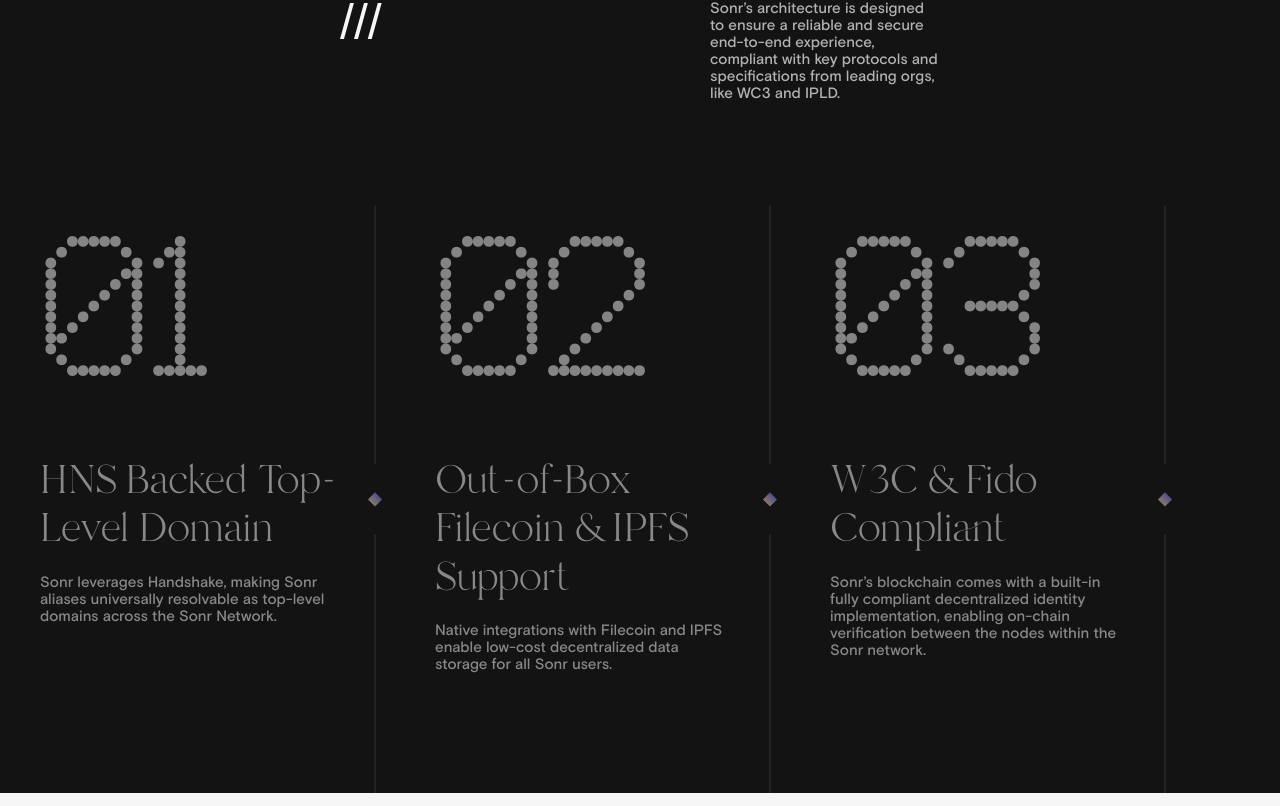
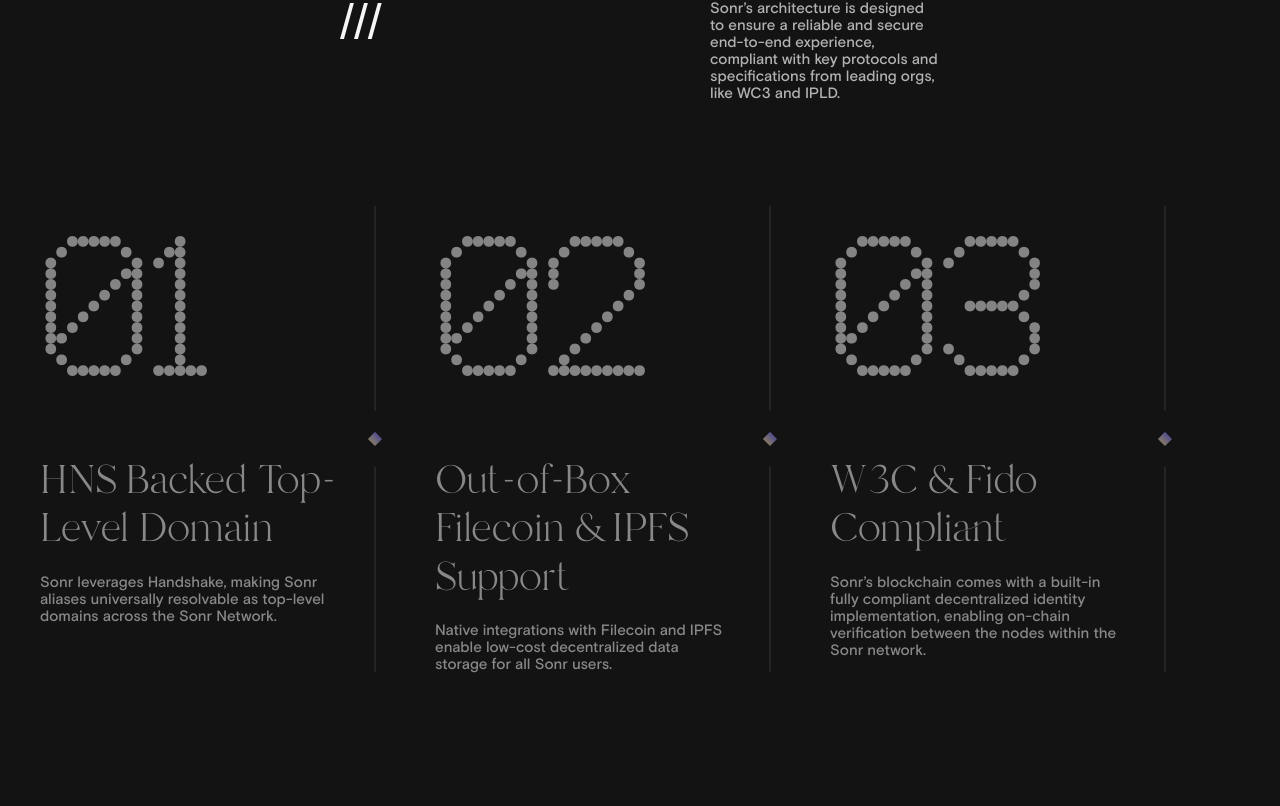
Before and after one commit to NotDaymere/sonr, a React (Create React App) app: page /technology in a window 1280 px wide. Shown: the part 2744-3550 px from the top of the page. Built offline with nearby package versions, Linux system fonts and the light colour scheme.

Commit message:
Update Technology

```diff
--- a/src/components/Pages/Technology/Technology.scss
+++ b/src/components/Pages/Technology/Technology.scss
@@ -1,5 +1,5 @@
 @import "../../../assets/scss/vars";
 
 .Technology {
-
+    overflow: hidden;
 }
--- a/src/components/Pages/Technology/elements/Cards/Cards.jsx
+++ b/src/components/Pages/Technology/elements/Cards/Cards.jsx
@@ -3,6 +3,8 @@
 import { useState, useRef } from 'react'
 
 import { gsap } from "gsap";
+
+import IMG1 from '../../../../../assets/img/Technology/img1.png';
 
 //Elements
 
@@ -10,6 +12,8 @@
 
     const [cardItemActive, setCardItemActive] = useState(null);
     const refCards = useRef([]);
+    const refCardsImg = useRef([]);
+    const refCardsImgContainer = useRef();
 
     const dataCards = [
         {
@@ -28,11 +32,23 @@
 
     const CardActiveChange = (e) => {
         const index = e.currentTarget.dataset.index;
+        setCardItemActive(index);
+        let tl = gsap.timeline();
 
-        let tl = gsap.timeline();
-        tl.to(refCards.current,
+        if(index == cardItemActive) {
+            tl.to(refCards.current[index],
                 { maxWidth: 800, duration : 1, ease:"power2.inOut" }
+            ).to(refCardsImg.current[index],
+                { opacity : 1, width: '100%', height: '100%', duration : 1, ease:"expo.inOut" }
+            ).reverse(1);
+        } else {
+            tl.to(refCards.current[index],
+                { maxWidth: 800, duration : 1, ease:"power2.inOut" }
+            ).to(refCardsImg.current[index],
+                { opacity : 1, width: '100%', height: '100%', duration : 1, ease:"expo.inOut" }
             );
+        }
+
     }
 
     return (
@@ -44,8 +60,9 @@
                     <div className={style.Cards_des}>Sonr’s architecture is designed to ensure a reliable and secure end-to-end experience, compliant with key protocols and specifications from leading orgs, like WC3 and IPLD.</div>
                 </div>
                 <div className={style.Cards_content}>
+                    <div className={style.Cards_content_container}>
                         {dataCards.map((item, index) => (
-                        <div className={style.Cards_item} ref={refCards} data-index={index} onClick={CardActiveChange}>
+                            <div className={style.Cards_item} ref={(el) => (refCards.current[index] = el)} data-index={index} onClick={CardActiveChange}>
                                 <div className={style.Cards_item_box}>
                                     <div className={style.Cards_item_num}>0{index+1}</div>
                                     <div className={style.Cards_item_title}>{item.title}</div>
@@ -54,9 +71,12 @@
                                         <div className={style.Cards_item_border_item}></div>
                                     </div>
                                 </div>
-                            <img src="" alt="" />
+                                <div className={style.Cards_item_img_container} ref={refCardsImgContainer}>
+                                    <img className={style.Cards_item_img} ref={(el) => (refCardsImg.current[index] = el)} src={IMG1} alt="" />
+                                </div>
                             </div>
                         ))}
+                    </div>
                 </div>
             </div>
         </div>
--- a/src/components/Pages/Technology/elements/Cards/Cards.module.scss
+++ b/src/components/Pages/Technology/elements/Cards/Cards.module.scss
@@ -47,16 +47,27 @@
 }
 
 .Cards_content {
+    position: relative;
     margin-top: 105px;
+    height: 600px;
+}
+
+.Cards_content_container {
+    position: absolute;
+    width: 5000px;
+    top: 0;
+    left: 0;
     display: flex;
 }
 
 .Cards_item {
     position: relative;
+    display: flex;
+    justify-content: space-between;
     max-width: 340px;
     width: 100%;
 
-    padding: 20px 0 100px;
+    padding-top: 20px;
 
     z-index: 100;
 
@@ -132,6 +143,24 @@
     }
 }
 
+.Cards_item_img_container {
+    position: absolute;
+    right: 40px;
+    top: 0;
+
+    height: 540px;
+    width: 415px;
+    display: flex;
+    justify-content: center;
+    align-items: center;
+}
+
+.Cards_item_img {
+    opacity: 0;
+    width: 0px;
+    height: 0px;
+}
+
 .Cards_item_border_item {
     width: 10px;
     height: 10px;
```
Also changed, not shown: src/assets/img/Technology/img1.png (added). Lines whose indentation alone changed are shown as unchanged.
